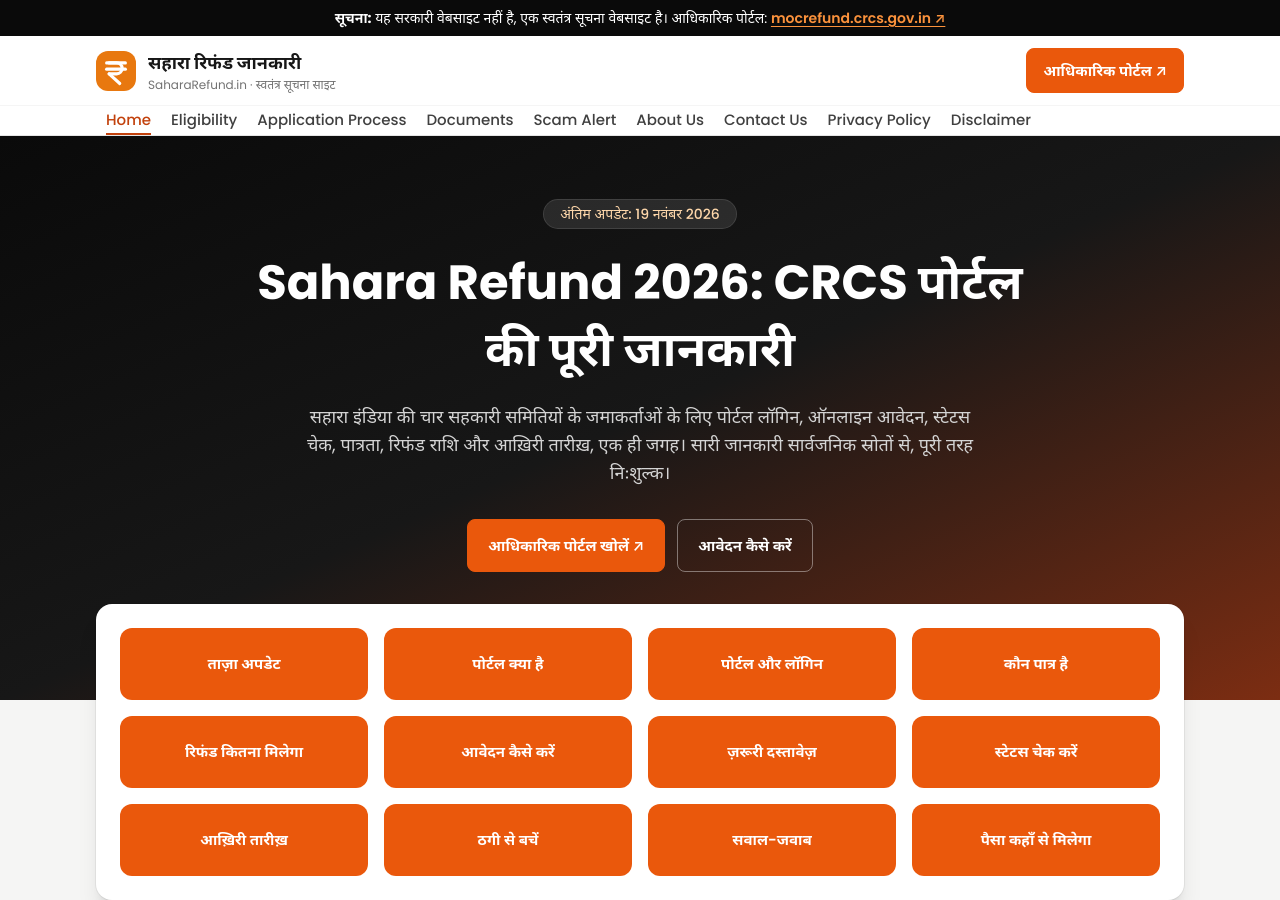
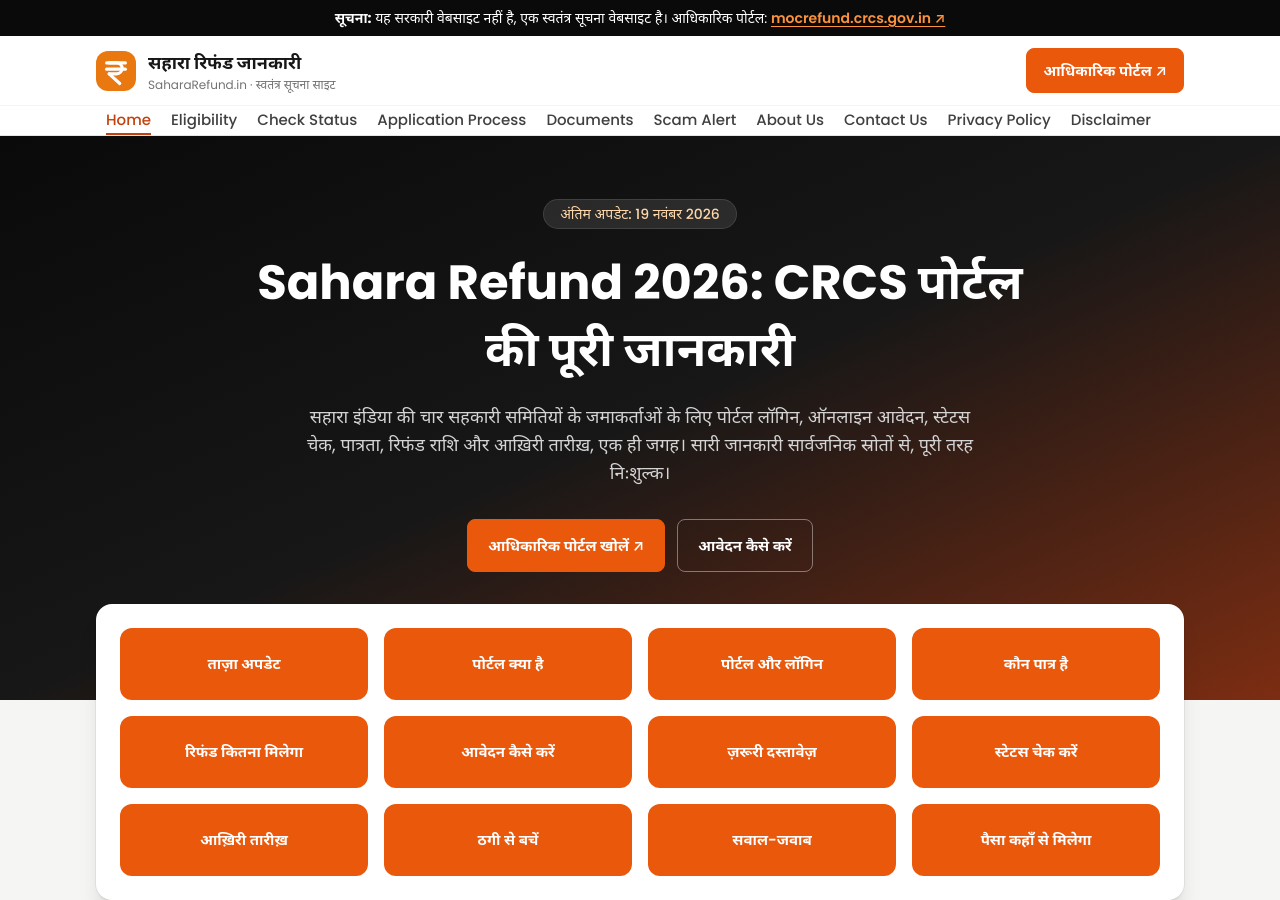
Before and after one commit to sahararefund/sahararefund, a Jekyll site: the page built from index.html, in a window 1280 px wide and 900 px high. Built offline with Jekyll 4.4.1, drawn with Linux system fonts in a browser that asks for light colours.

Commit message:
Update header.html

```diff
--- a/_includes/header.html
+++ b/_includes/header.html
@@ -27,6 +27,7 @@
     <ul class="container-x flex items-center">
       <li><a href="/" class="nav-link{% if page.url == '/' or page.url == '/index.html' %} is-active{% endif %}">Home</a></li>
       <li><a href="/eligibility.html" class="nav-link{% if page.url == '/eligibility.html' %} is-active{% endif %}">Eligibility</a></li>
+      <li><a href="/sahara-refund-status-check.html" class="nav-link{% if page.url == '/sahara-refund-status-check.html' %} is-active{% endif %}">Check Status</a></li>
       <li><a href="/application-process.html" class="nav-link{% if page.url == '/application-process.html' %} is-active{% endif %}">Application Process</a></li>
       <li><a href="/documents.html" class="nav-link{% if page.url == '/documents.html' %} is-active{% endif %}">Documents</a></li>
       <li><a href="/scam-alert.html" class="nav-link{% if page.url == '/scam-alert.html' %} is-active{% endif %}">Scam Alert</a></li>
@@ -41,6 +42,8 @@
     <a href="/" class="mnav-link{% if page.url == '/' or page.url == '/index.html' %} is-active{% endif %}">Home</a>
 
     <a href="/eligibility" class="mnav-link{% if page.url == '/eligibility' %} is-active{% endif %}">Eligibility</a>
+
+    <a href="/sahara-refund-status-check.html" class="mnav-link{% if page.url == '/sahara-refund-status-check.html' %} is-active{% endif %}">Check Status</a>
 
     <a href="/application-process.html" class="mnav-link{% if page.url == '/application-process.html' %} is-active{% endif %}">Application Process</a>
 
```
